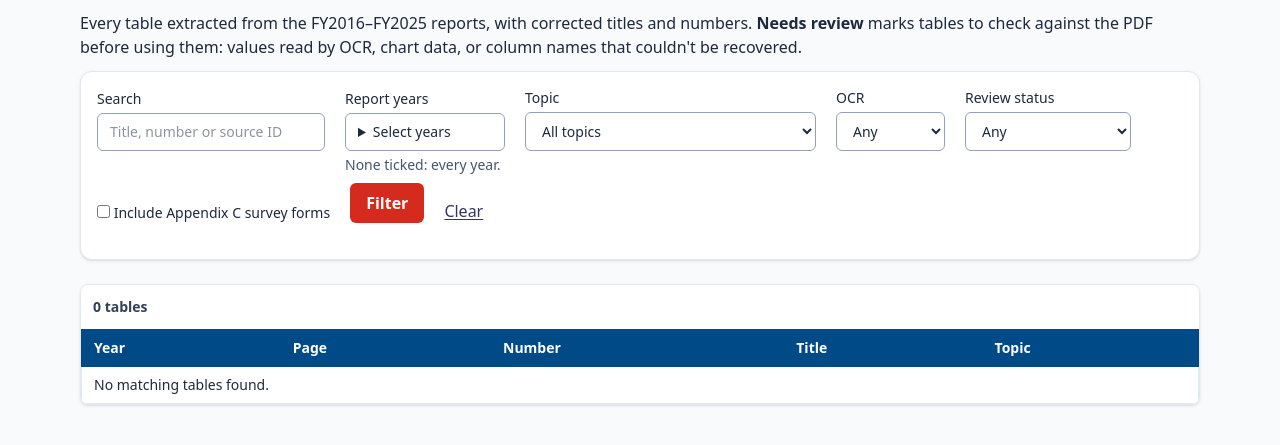
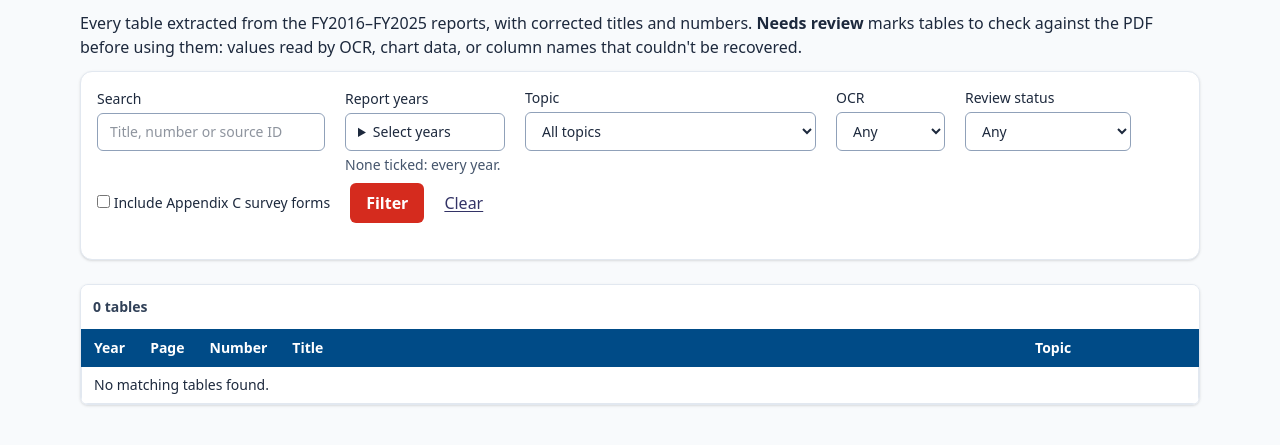
Before and after one commit to jarthurj/challengex, a Django app: page /dashboard/tables/ in a window 1280 px wide. Shown: the part 153-598 px from the top of the page. Run offline with Django 5.2, Linux system fonts and the light colour scheme; data that the repository does not hold is empty.

Commit message:
Browse tables: source IDs on one line; filter actions centred
In advanced mode the table let the browser share out the width, so the
mostly empty Status column was wide and Source ID wrapped at its hyphens
("2016-" / "p009-1"). Year, Page, Number, Status and Source ID now never wrap
and take only their content's width (th.nowrap), Title takes the spare width
(th.fill) and wraps long titles itself, and Topic keeps a minimum width so it
doesn't break word by word.

The "Include Appendix C survey forms" checkbox, Filter and Clear were each
aligned to the bottom of the row, so they sat at different heights; they are
now one group centred on each other (.filter-actions).

Checked in headless Chrome at 1280px (default and advanced mode, FY2021 with
its badges) and 500px.

Co-Authored-By: Claude Opus 5.5 <noreply@anthropic.com>

```diff
--- a/dashboard/templates/dashboard/_head.html
+++ b/dashboard/templates/dashboard/_head.html
@@ -68,6 +68,10 @@
   tbody th { @apply bg-slate-50 font-semibold; }
   tbody tr:nth-child(even) td { @apply bg-slate-50/60; }
   td.num, td.numeric { @apply whitespace-nowrap text-right tabular-nums; }
+  /* column widths: a short column never wraps ("2016-p009-1"); a fill column takes what's left */
+  th.nowrap, td.nowrap { @apply w-px whitespace-nowrap; }
+  th.fill { @apply w-full; }
+  th.topic-col { @apply min-w-[11rem]; }
   thead th[scope="colgroup"] { @apply text-center; }
   td.label, th.label { @apply min-w-[180px] font-semibold; }
   .bar-cell { @apply w-[35%]; }
@@ -173,7 +177,8 @@
   form.filters label, form.filters .filter-field { @apply flex flex-col gap-1 text-sm font-medium; }
   form.filters .filter-field { @apply relative; }
   .filter-note { @apply absolute left-0 top-full mt-1 whitespace-nowrap font-normal; }
-  form.filters label.inline { @apply flex-row items-center; }
+  form.filters label.inline { @apply flex-row items-center gap-2; }
+  .filter-actions { @apply flex flex-wrap items-center gap-x-5 gap-y-3; }
   input[type="search"], input[type="number"], select { @apply max-w-full rounded-md border border-slate-400 bg-white px-3 py-2; }
   button { @apply cursor-pointer rounded-md bg-usps-red px-4 py-2 font-semibold text-white hover:bg-red-800; }
   .year-dropdown { @apply relative; }
--- a/dashboard/templates/dashboard/table_list.html
+++ b/dashboard/templates/dashboard/table_list.html
@@ -63,6 +63,8 @@
             </select>
         </label>
 
+        {# the checkbox, Filter and Clear share one centre line #}
+        <div class="filter-actions">
             <label class="inline">
                 <input type="checkbox" name="forms" value="1" {% if include_forms %}checked{% endif %}>
                 Include Appendix C survey forms
@@ -70,6 +72,7 @@
 
             <button type="submit">Filter</button>
             <a href="{% url 'table-list' %}">Clear</a>
+        </div>
     </form>
 
     {% if hidden_forms %}
@@ -82,29 +85,30 @@
             <caption>{{ tables|length }} table{{ tables|length|pluralize }}</caption>
             <thead>
                 <tr>
-                    <th scope="col">Year</th>
-                    <th scope="col">Page</th>
-                    <th scope="col">Number</th>
-                    <th scope="col">Title</th>
-                    <th scope="col">Topic</th>
+                    {# short columns take their content's width and never wrap; Title takes the rest #}
+                    <th scope="col" class="nowrap">Year</th>
+                    <th scope="col" class="nowrap">Page</th>
+                    <th scope="col" class="nowrap">Number</th>
+                    <th scope="col" class="fill">Title</th>
+                    <th scope="col" class="topic-col">Topic</th>
                     {% if advanced %}
-                        <th scope="col">Status</th>
-                        <th scope="col">Source ID</th>
+                        <th scope="col" class="nowrap">Status</th>
+                        <th scope="col" class="nowrap">Source ID</th>
                     {% endif %}
                 </tr>
             </thead>
             <tbody>
                 {% for table in tables %}
                     <tr>
-                        <td>{{ table.year }}</td>
-                        <td>{{ table.page }}</td>
-                        <td>{{ table.table_number }}</td>
+                        <td class="nowrap">{{ table.year }}</td>
+                        <td class="nowrap">{{ table.page }}</td>
+                        <td class="nowrap">{{ table.table_number }}</td>
                         <td><a href="{% url 'table-detail' table.pk %}">{{ table.title|default:"Untitled" }}</a>
                             {% if not advanced %}{% include "dashboard/_table_badges.html" %}{% endif %}</td>
                         <td>{{ table.get_section_display }}</td>
                         {% if advanced %}
-                            <td>{% include "dashboard/_table_badges.html" %}</td>
-                            <td>{{ table.source_id }}</td>
+                            <td class="nowrap">{% include "dashboard/_table_badges.html" %}</td>
+                            <td class="nowrap">{{ table.source_id }}</td>
                         {% endif %}
                     </tr>
                 {% empty %}
--- a/dashboard/test_browser.py
+++ b/dashboard/test_browser.py
@@ -101,6 +101,10 @@ class BrowserTests(TestCase):
         self.assertNotIn("{#", page)                                   # no template comment leaks
         # each year's checkbox sits beside it: this rule must outrank "form.filters label" (flex-col)
         self.assertIn("form.filters .year-options label, .year-options label { @apply flex-row items-center", page)
+        # the survey-forms checkbox, Filter and Clear sit in one row, centred on each other
+        self.assertRegex(page, r'<div class="filter-actions">\s*<label class="inline">\s*<input type="checkbox" '
+                               r'name="forms"[^>]*>\s*Include Appendix C survey forms\s*</label>\s*'
+                               r'<button type="submit">Filter</button>\s*<a href="[^"]+">Clear</a>\s*</div>')
         # short option names keep OCR and Review status narrow, so all five filters share one row
         for option in ("Hide OCR", "OCR only", "Hide needs review", "Needs review only"):
             self.assertIn(f">{option}</option>", page)
```
Also changed, not shown: CLAUDE.md (+4 -1 lines), dashboard/test_settings.py (+5 -4 lines). Lines whose indentation alone changed are shown as unchanged.
